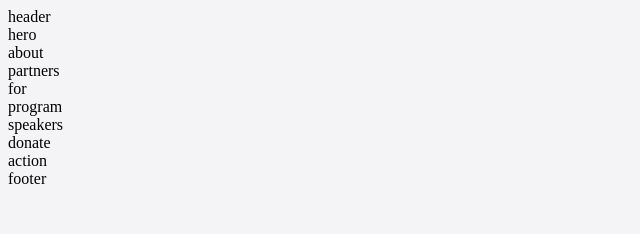
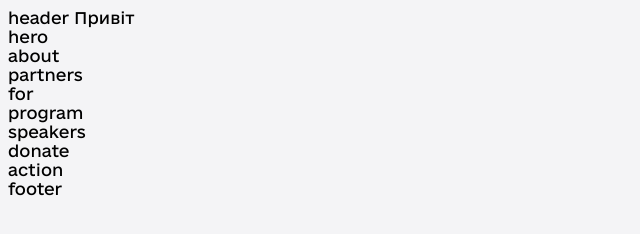
Before and after one commit to olenitut/teplo, a website: page index.html in a window 1280 px wide. Shown: the whole page, without its empty margins (0-640 px from the left). Drawn offline with Linux system fonts and the light colour scheme.

Commit message:
add fonts

```diff
--- a/index.html
+++ b/index.html
@@ -9,7 +9,7 @@
     <title>Teplo</title>
   </head>
   <body>
-    <header>header</header>
+    <header>header Привіт</header>
     <section>hero</section>
     <section>about</section>
     <section>partners</section>
--- a/styles/main.scss
+++ b/styles/main.scss
@@ -6,8 +6,14 @@ html {
   scroll-behavior: smooth;
 }
 
+@font-face {
+  font-family: "eUkraine";
+  src: url("../assets/fonts/e-Ukraine-Regular.woff2") format("woff2");
+}
+
 @import "./utils/vars.scss";
 
 body {
   background-color: $color-bg-grey;
+  font-family: eUkraine, sans-serif;
 }
```
Also changed, not shown: assets/fonts/e-Ukraine-Regular.woff2 (added), assets/fonts/e-UkraineHead-Regular.woff2 (added), styles/style.css, 1 other file.
